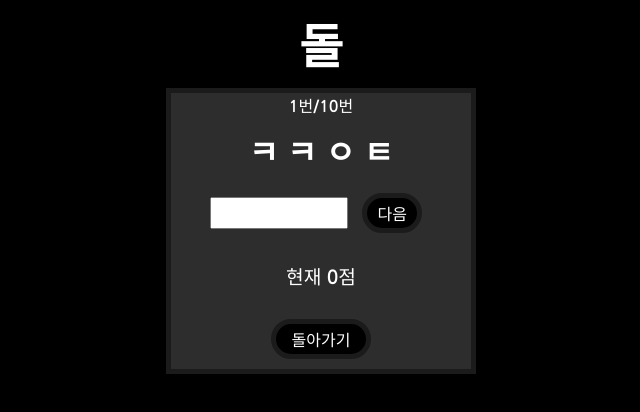
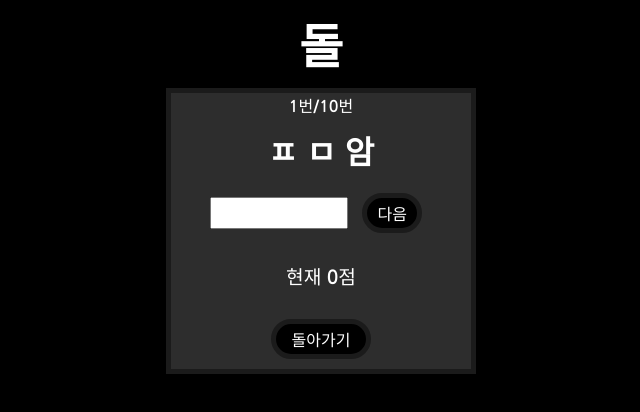
Before and after one commit to HappyColin07/Chosung-Quiz, a plain HTML site: page quiz 4.html in a window 1280 px wide. Shown: the whole page, without its empty margins (319-959 px from the left). Drawn offline with Linux system fonts and the light colour scheme; a web font is replaced by a local one.

Commit message:
Update quiz 4.html

```diff
--- a/quiz 4.html
+++ b/quiz 4.html
@@ -32,6 +32,6 @@
          <button id="select"><a href="index.html" class="select-link">돌아가기</a></button>
       </div>
     </div>
-    <script src="script 3.js"></script>
+    <script src="script 4.js"></script>
 </body>
 </html>
```
